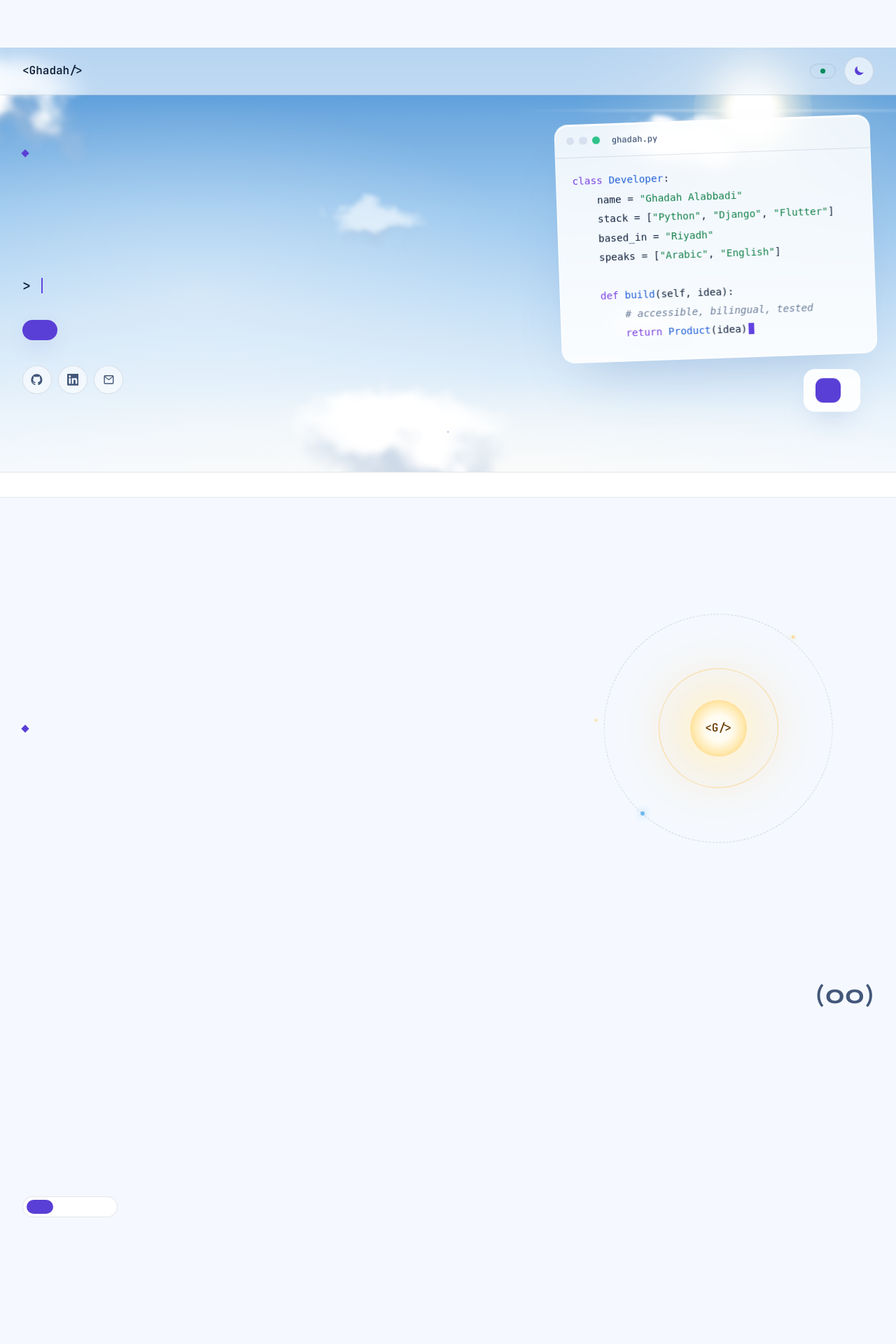
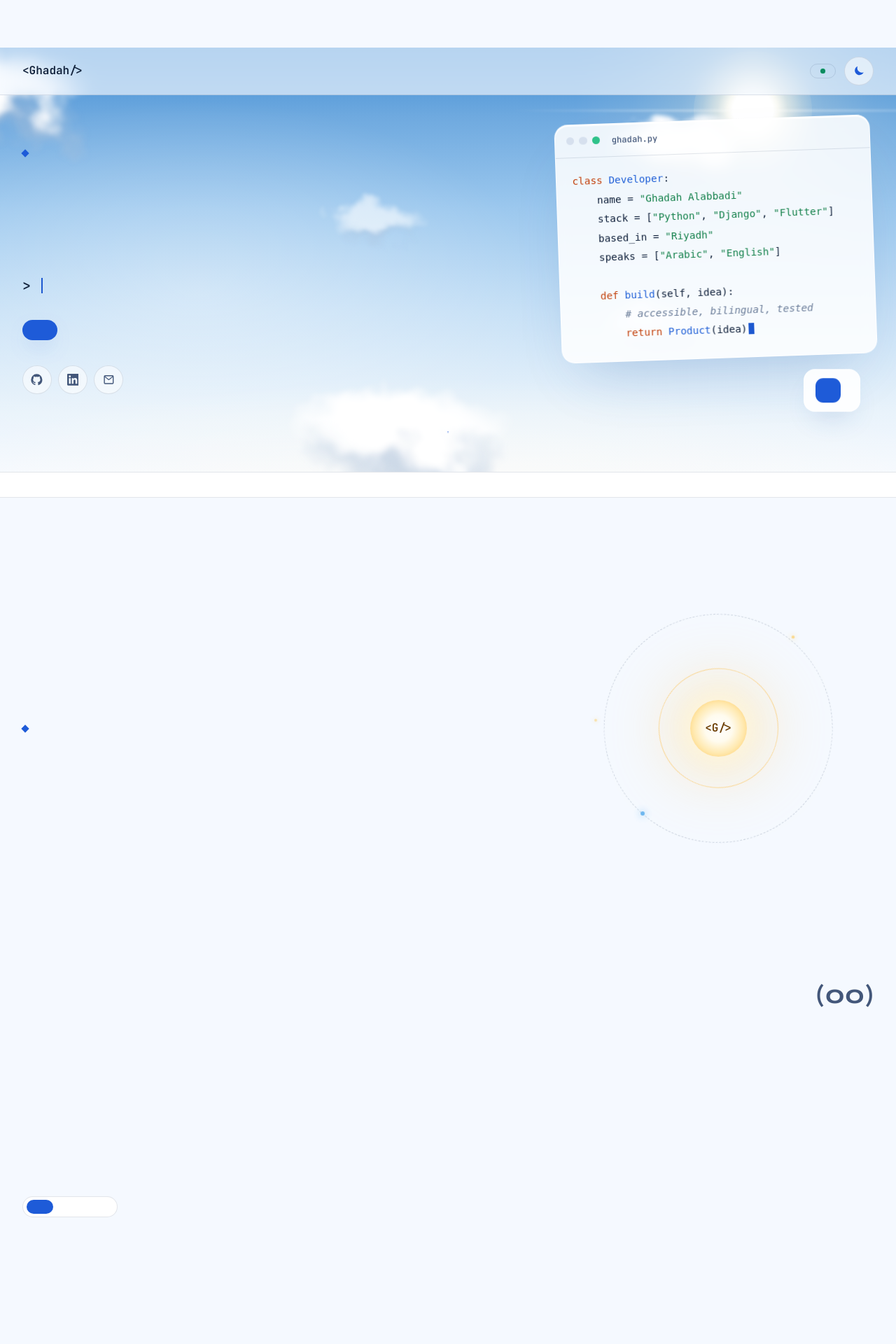
Before and after one commit to GhadahAlabbadi/portfolio, a Django app: template templates/home.html in a window 1280 px wide, after a click that opens the changed part. Shown: the top 1920 px of the page at 70% size. Run offline with Django 5.2, Linux system fonts and the light colour scheme; the template is opened without the code that fills it, so the values that code supplies are empty.

Commit message:
Use cobalt blue instead of purple in light mode
Co-Authored-By: Claude Opus 5.5 <noreply@anthropic.com>
Claude-Session: https://claude.ai/code/session_014wdnoFH4oPAMmBW59g2hmS

```diff
--- a/static/css/site.css
+++ b/static/css/site.css
@@ -466,8 +466,8 @@ body.menu-open { overflow: hidden; }
   --line: rgba(22, 46, 84, 0.12);
   --text: #10203a;
   --muted: #43577a;
-  --violet: #5a3fd6;
-  --violet-soft: #6243e0;
+  --violet: #1e5bd8;
+  --violet-soft: #1d58d0;
   --mint: #0c8a5f;
   --sun: #ffb81c;
   --sky-shadow: rgba(38, 92, 168, 0.28);
@@ -487,7 +487,7 @@ body.menu-open { overflow: hidden; }
     linear-gradient(180deg, #3d8bd3 0%, #6ea9df 16%, #9cc8ee 38%, #c6e0f6 62%, #e9f3fb 86%, var(--night) 100%);
 }
 :root[data-theme="light"] .hero .eyebrow { color: #1b3a66; }
-:root[data-theme="light"] .hero .role .typed { color: #4a30c4; }
+:root[data-theme="light"] .hero .role .typed { color: #1747ae; }
 :root[data-theme="light"] .sky { display: block; position: absolute; inset: 0; overflow: hidden; pointer-events: none; }
 .sky-filters { position: absolute; width: 0; height: 0; }
 /* The sun: a small white-hot disc inside a wide, soft glare. */
@@ -520,8 +520,8 @@ body.menu-open { overflow: hidden; }
 
 /* Surfaces */
 :root[data-theme="light"] .nav { background: rgba(245, 249, 255, 0.66); }
-:root[data-theme="light"] .btn-primary { color: #fff; box-shadow: 0 12px 30px -12px rgba(90, 63, 214, 0.7); }
-:root[data-theme="light"] .btn-primary:hover { background: #4a30c4; }
+:root[data-theme="light"] .btn-primary { color: #fff; box-shadow: 0 12px 30px -12px rgba(30, 91, 216, 0.6); }
+:root[data-theme="light"] .btn-primary:hover { background: #1747ae; }
 :root[data-theme="light"] .btn-ghost,
 :root[data-theme="light"] .menu-btn,
 :root[data-theme="light"] .theme-btn,
@@ -532,7 +532,7 @@ body.menu-open { overflow: hidden; }
 }
 :root[data-theme="light"] .code-bar i { background: #d6e0ee; }
 :root[data-theme="light"] .code-bar i:nth-child(3) { background: #2fc28a; }
-:root[data-theme="light"] .kw { color: #7a3fe0; }
+:root[data-theme="light"] .kw { color: #c2410c; }
 :root[data-theme="light"] .fn { color: #1f5fd6; }
 :root[data-theme="light"] .str { color: #13804a; }
 :root[data-theme="light"] .cm { color: #6b7d99; }
@@ -542,9 +542,9 @@ body.menu-open { overflow: hidden; }
   background: linear-gradient(155deg, #ffffff, #f0f7ff 70%);
   box-shadow: 0 -18px 50px -32px var(--sky-shadow), 0 24px 50px -36px var(--sky-shadow);
 }
-:root[data-theme="light"] .card-num { -webkit-text-stroke-color: rgba(90, 63, 214, 0.4); }
-:root[data-theme="light"] .card-tag { background: rgba(90, 63, 214, 0.1); }
-:root[data-theme="light"] .card-link:hover { color: #3b24a8; }
+:root[data-theme="light"] .card-num { -webkit-text-stroke-color: rgba(30, 91, 216, 0.4); }
+:root[data-theme="light"] .card-tag { background: rgba(30, 91, 216, 0.1); }
+:root[data-theme="light"] .card-link:hover { color: #133c94; }
 :root[data-theme="light"] .poster img,
 :root[data-theme="light"] .card-media img { box-shadow: 0 34px 70px -38px rgba(30, 72, 140, 0.55), 0 0 0 6px rgba(255, 255, 255, 0.7); }
 :root[data-theme="light"] .lightbox { background: rgba(232, 243, 255, 0.9); }
@@ -555,12 +555,13 @@ body.menu-open { overflow: hidden; }
 :root[data-theme="light"] .contact-line,
 :root[data-theme="light"] form,
 :root[data-theme="light"] .tabs { box-shadow: 0 14px 34px -28px var(--sky-shadow); }
-:root[data-theme="light"] .copy { background: rgba(90, 63, 214, 0.1); }
+:root[data-theme="light"] .tl-item:hover { border-color: rgba(30, 91, 216, 0.5); }
+:root[data-theme="light"] .copy { background: rgba(30, 91, 216, 0.1); }
 :root[data-theme="light"] .footer { background: linear-gradient(180deg, var(--night) 0%, #e3f1ff 100%); }
 :root[data-theme="light"] .footer-ghost { -webkit-text-stroke-color: rgba(31, 95, 214, 0.1); }
 :root[data-theme="light"] .mobile-menu { background: radial-gradient(ellipse 70% 45% at 85% 0%, rgba(255, 214, 102, 0.45), transparent 70%), linear-gradient(180deg, #e6f3ff, var(--night) 60%); }
-:root[data-theme="light"] .cursor-ring { border-color: rgba(90, 63, 214, 0.6); }
-:root[data-theme="light"] .cursor-ring.is-hover { background: rgba(90, 63, 214, 0.1); }
+:root[data-theme="light"] .cursor-ring { border-color: rgba(30, 91, 216, 0.6); }
+:root[data-theme="light"] .cursor-ring.is-hover { background: rgba(30, 91, 216, 0.1); }
 
 /* The tech orbit circles the sun */
 :root[data-theme="light"] .ring { border-color: rgba(22, 46, 84, 0.2); }
```
